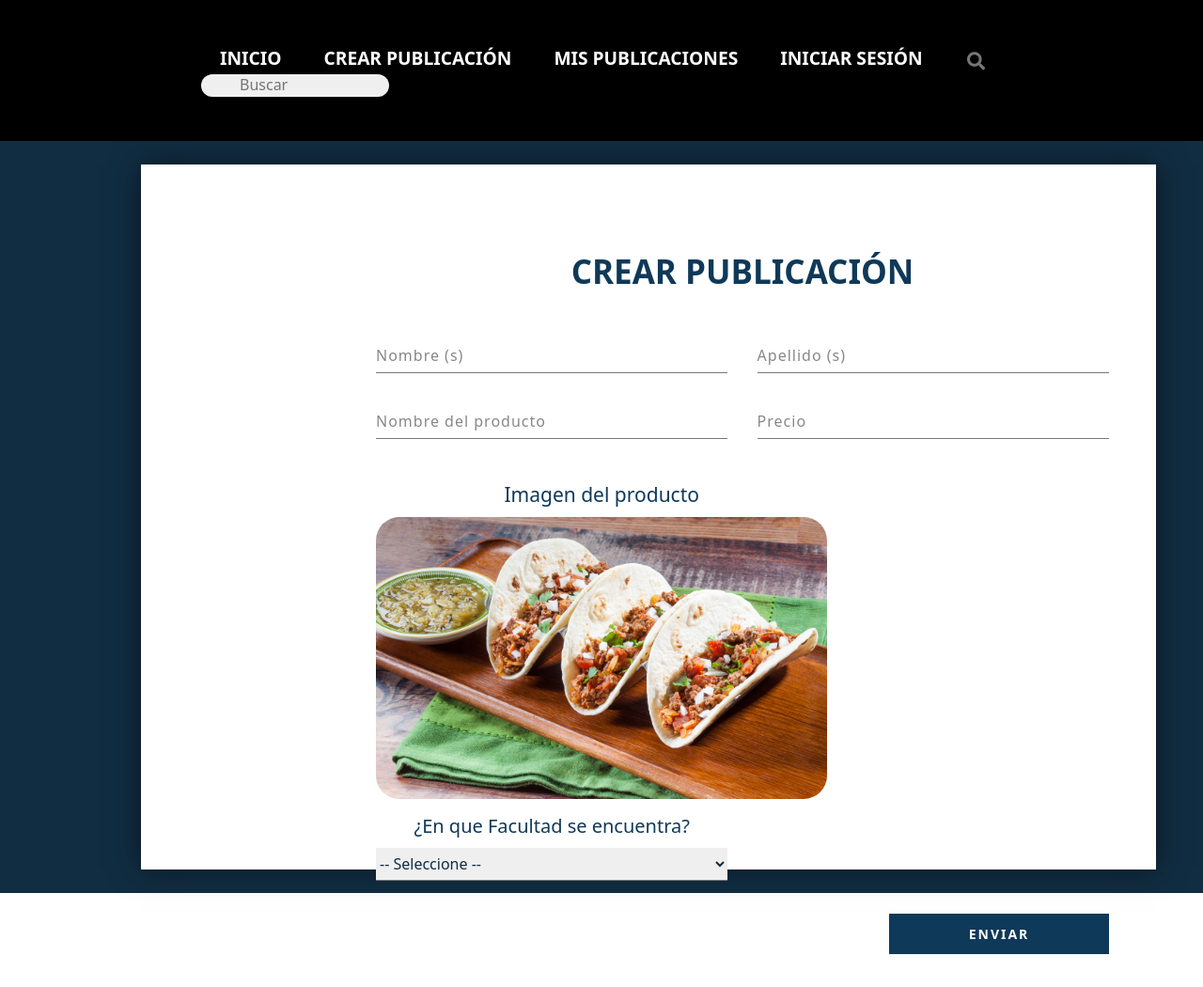
After one commit to Equinoxe-Grammer/WebRequiem, a PHP site: page /crear.html in a window 1280 px wide. The commit adds this page. Shown: the whole page at 94% size. Run offline with PHP 8.4, Linux system fonts and the light colour scheme.

Commit message:
Se creo la pantalla de crear publicaciones y se hizo modificaciones en el menú de navegación de todas las pantallas

```diff
--- a/CSS/registro-style.css
+++ b/CSS/registro-style.css
@@ -1,8 +1,18 @@
+/** GENERALES  */
 *{
     margin: 0;
     padding: 0;
     box-sizing: border-box;
     font-family: system-ui, -apple-system, BlinkMacSystemFont, 'Segoe UI', Roboto, Oxygen, Ubuntu, Cantarell, 'Open Sans', 'Helvetica Neue', sans-serif;
+}
+
+.titulo-centrado{
+    font-size: 35px;
+    font-weight: 600;
+    color: #33363D;
+    text-transform: uppercase;
+    text-align: center;
+    padding: 20px;
 }
 
 section{
@@ -13,16 +23,6 @@ section{
     background: #112D42;
 }
 
-section::before{
-    content: '';
-    position: absolute;
-    left: 0;
-    top: 0;
-    width: 50%;
-    height: 100%;
-    background: #03A9F4;
-}
-
 .container{
     position: relative;
     width: 100%;
@@ -31,61 +31,102 @@ section::before{
     display: flex;
 }
 
-h2{
-    font-size: 24px;
-    font-weight: 600;
-}
-
 h3{
     font-size: 20px;
     font-weight: 400;
     color: #0F3959;
 }
 
-/* INFO */
-.info{
-    position: absolute;
-    top: 40px;
-    width: 350px;
-    height: calc(100% - 80px);
-    background: #0F3959;
-    z-index: 1;
-    padding: 40px;
+
+
+/** MENÚ DE NAVEGACIÓN */
+nav{
+    width: 100%;
+    height: 150px;
     display: flex;
-    justify-content: space-between;
-    flex-direction: column;
-    box-shadow: 10px 5px 30px rgba(0, 0, 0, 0.5);
+    justify-content: center;
+    align-items: center;
+    padding: 30px 5%;
+    background: #000;
+    text-transform: uppercase;
+    color: #EDF0F1;
+    font-size: 1.2em;
+    font-weight: 600;
+    z-index: 2;
 }
 
-.info h2{
-    color: #FFF;
-}
 
-.info-text{
-    margin: 20px 0;
-    height: 100%;
-    display: flex;
-    flex-direction: column;
-    justify-content: space-between;
-}
-
-.item{
-    display: flex;
+nav img{
+    width: 150px;
+    height: 150px;
+    position: relative;
+    right: 200px;
+    border-radius: 50%;
     cursor: pointer;
 }
 
-.item span{
-    color: rgba(255, 255, 255, 0.5);
+
+nav .enlaces a{
+    position: relative;
+    padding: 0 20px;
+    transition: all .5s;
+    color: #fff;
+    text-decoration: none;
+
 }
 
-.item:hover span{
-    color: rgba(255, 255, 255, 1);
+nav .enlaces a:hover{
+    color: #FAAF38;
 }
 
-.item span:nth-child(1){
-    width: 25px;
-    font-size: 30px;
-    margin-right: 30px;
+nav .enlaces a::before{
+    content: '';
+    width: 0;
+    height: 2px;
+    background: #FAAF38;
+    position: absolute;
+    bottom: -5px;
+    transition: all .5s;
+}
+
+nav .enlaces a:hover::before{
+    width: 40%;
+}
+
+
+/* NAV/BUSCAR */
+
+nav input{
+    width: 20%;
+    height: 10%;
+    border-radius: 40px;
+    border: 3px solid transparent;
+    background: #efefef;
+    padding: 0 0 0 38px;
+    outline: none;
+}
+
+nav input::placeholder{
+    font-size: 16px;
+}
+
+
+nav input:focus{
+    padding: 0 0 0 25px;
+}
+
+
+nav .input-container i{
+    position: absolute;
+    bottom: 10px;
+    left: 0;
+    width: 49px;
+    height: 100%;
+    display: flex;
+    justify-content: center;
+    align-items: center;
+    padding: 0 0 0 25px;
+    color: #767676;
 }
 
 /* FORM */
@@ -124,6 +165,22 @@ h3{
     width: 100%;
 }
 
+img {
+    width:400px;
+    height: 300px;
+}
+
+.imagen img {
+    width: 100%;
+    border-radius: 25px;
+}
+
+.imagen h3{
+    text-align: center;
+    margin: 10px;
+    font-size: 21px;
+}
+
 .input-box input, select{
     width: 100%;
     padding: 5px 0;
@@ -132,6 +189,11 @@ h3{
     border: none;
     border-bottom: 1px solid #777;
     outline: none;
+}
+
+.input-box h3{
+    text-align: center;
+    margin: 10px;
 }
 
 select {
--- a/CSS/style.css
+++ b/CSS/style.css
@@ -1,4 +1,4 @@
-/* GENERALES */
+/** GENERALES */
 *{
     margin: 0;
     border: 0;
@@ -122,7 +122,6 @@ nav input::placeholder{
 }
 
 nav input:focus{
-    border: 3px solid #7FC1FF;
     padding: 0 0 0 25px;
 }
 
--- a/Reportes.html
+++ b/Reportes.html
@@ -18,7 +18,7 @@
 
         <div class="enlaces">
             <a href="index.html">Inicio</a>
-            <a href="#crear.html">Crear publicación</a>
+            <a href="crear.html">Crear publicación</a>
             <a href="mis-plubicaciones.html">Mis publicaciones</a>
             <a href="inicio.html">Iniciar Sesión</a>
             <a class="input-container">
--- /dev/null
+++ b/crear.html
@@ -0,0 +1,103 @@
+<!DOCTYPE html>
+<html lang="en">
+<head>
+    <meta charset="UTF-8">
+    <meta http-equiv="X-UA-Compatible" content="IE=edge">
+    <meta name="viewport" content="width=device-width, initial-scale=1.0">
+    <link rel="stylesheet" href="fontawesome/css/all.css">
+    <link rel="stylesheet" href="CSS/registro-style.css">
+    <title>Crear publicaciones</title>
+</head>
+<body>
+    <!-- MENÚ DE NAVEGACIÓN -->
+<nav>
+
+    <div>
+    <a href="index.html"></a><img src="img/logo.jpg" alt="">
+    </div>
+
+    <div class="enlaces">
+        <a href="index.html">Inicio</a>
+        <a href="crear.html">Crear publicación</a>
+        <a href="mis-plubicaciones.html">Mis publicaciones</a>
+        <a href="inicio.html">Iniciar Sesión</a>
+        <a class="input-container">
+            <input type="text" placeholder="Buscar">
+            <i class="fas fa-search"></i>
+        </a>
+    </div>
+</nav>
+<!-- CREAR PUBLICACION -->
+<section>
+    <div class="container">
+    <!-- Form -->
+        <div class="form">
+            <h2 class="titulo-centrado">Crear publicación</h2>
+            <div class="form-box">
+                <div class="input-box w50">
+                    <input type="text" required>
+                    <span>Nombre (s)</span>
+                </div>
+
+                <div class="input-box w50">
+                    <input type="text" required>
+                    <span>Apellido (s)</span>
+                </div>
+
+                <div class="input-box w50">
+                    <input type="text" required>
+                    <span>Nombre del producto</span>
+                </div>
+
+                <div class="input-box w50">
+                    <input type="number" required>
+                    <span>Precio</span>
+                </div>
+
+                    <div class="imagen">
+                        <h3>Imagen del producto</h3>
+                        <img src="img/producto1.jpg" alt="">
+                    </div>
+
+                <div class="input-box w50">
+                    <h3>¿En que Facultad se encuentra?</h3>
+                    <select name="facultad" id="">
+                        <option value="1">-- Seleccione --</option>
+                        <option value="2">Facultad de Agronomía</option>
+                        <option value="3">Facultad de Arquitectura</option>
+                        <option value="4">Facultad de Artes Escénicas</option>
+                        <option value="5">Facultad de Artes Visuales</option>
+                        <option value="6">Facultad de Ciencias Biológicas</option>
+                        <option value="7">Facultad de Ciencias de la Comunicación</option>
+                        <option value="8">Facultad de Ciencias de la Tierra</option>
+                        <option value="9">Facultad de Ciencias Físico-Matemáticas</option>
+                        <option value="10">Facultad de Ciencias Forestales</option>
+                        <option value="11">Facultad de Ciencias Políticas y Relaciones Internacionales</option>
+                        <option value="12">Facultad de Ciencias Químicas</option>
+                        <option value="13">Facultad de Contaduría Pública y Administración</option>
+                        <option value="14">Facultad de Derecho y Criminología</option>
+                        <option value="15">Facultad de Economía</option>
+                        <option value="16">Facultad de Enfermería</option>
+                        <option value="17">Facultad de Filosofía y Letras</option>
+                        <option value="18">Facultad de Ingeniería Civil</option>
+                        <option value="19">Facultad de Ingeniería Mecánica y Eléctrica</option>
+                        <option value="20">Facultad de Medicina</option>
+                        <option value="21">Facultad de Medicina Veterinaria y Zootecnica</option>
+                        <option value="22">Facultad de Música</option>
+                        <option value="23">Facultad de Odontología</option>
+                        <option value="24">Facultad de Organización Deportiva</option>
+                        <option value="25">Facultad de Psicología</option><option value="26">Facultad de Salud Pública y Nutrición</option>
+                        <option value="27">Facultad de Trabajo Social y Derello Humano</option>
+                    </select>
+                </div>
+
+                <div class="input-box w100 btn">
+                    <input type="submit" value="Enviar">
+                </div>
+                </div>
+            </div>
+        </div>
+    </div>
+</section>
+</body>
+</html>
--- a/index.html
+++ b/index.html
@@ -18,7 +18,7 @@
 
         <div class="enlaces">
             <a href="index.html">Inicio</a>
-            <a href="#crear.html">Crear publicación</a>
+            <a href="crear.html">Crear publicación</a>
             <a href="mis-plubicaciones.html">Mis publicaciones</a>
             <a href="inicio.html">Iniciar Sesión</a>
             <a class="input-container">
--- a/mis-plubicaciones.html
+++ b/mis-plubicaciones.html
@@ -17,7 +17,7 @@
 
     <div class="enlaces">
         <a href="index.html">Inicio</a>
-        <a href="#crear.html">Crear publicación</a>
+        <a href="crear.html">Crear publicación</a>
         <a href="mis-plubicaciones.html">Mis publicaciones</a>
         <a href="inicio.html">Iniciar Sesión</a>
         <a class="input-container">
--- a/publicaciones.html
+++ b/publicaciones.html
@@ -17,7 +17,7 @@
 
     <div class="enlaces">
         <a href="index.html">Inicio</a>
-        <a href="#crear.html">Crear publicación</a>
+        <a href="crear.html">Crear publicación</a>
         <a href="mis-plubicaciones.html">Mis publicaciones</a>
         <a href="inicio.html">Iniciar Sesión</a>
         <a class="input-container">
```
